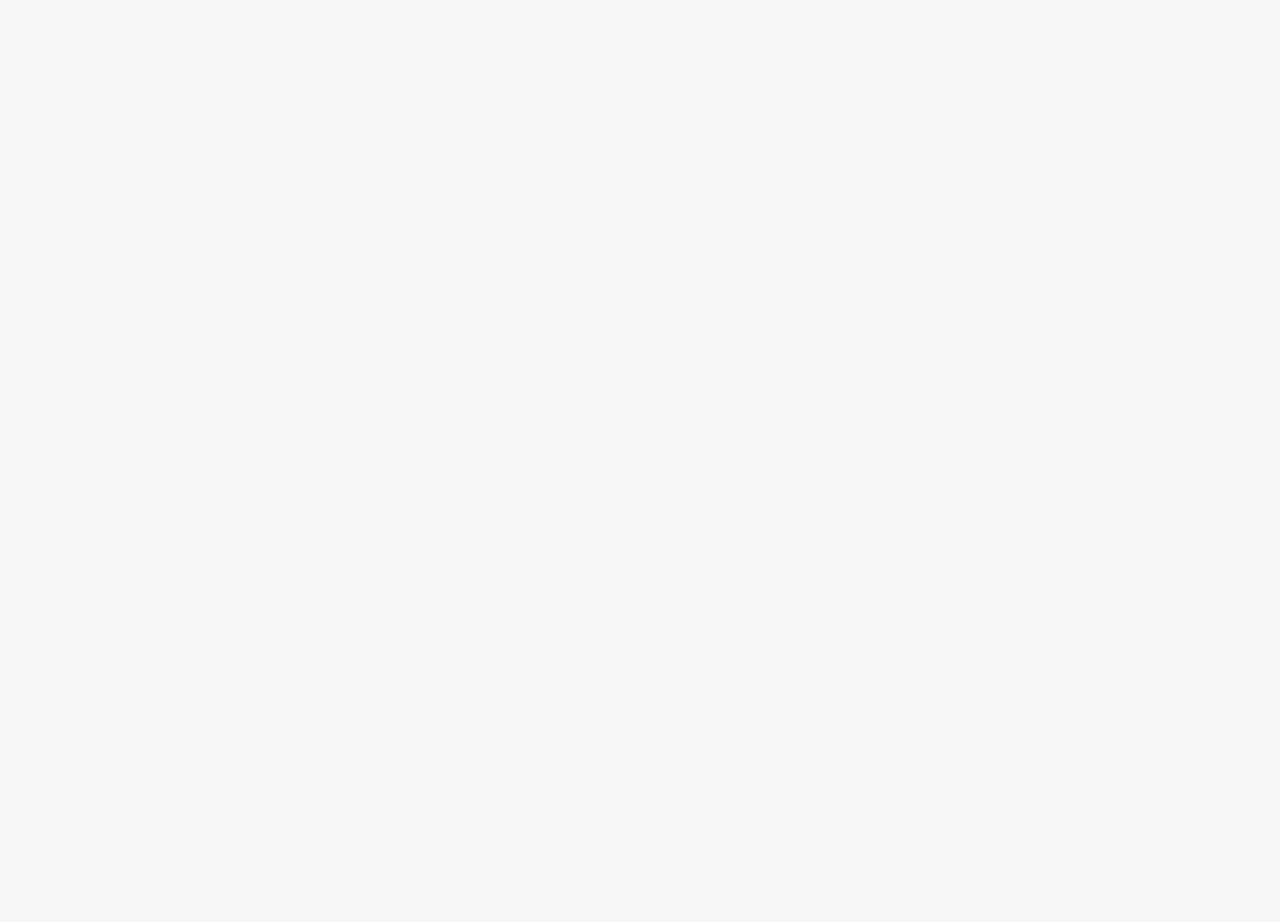
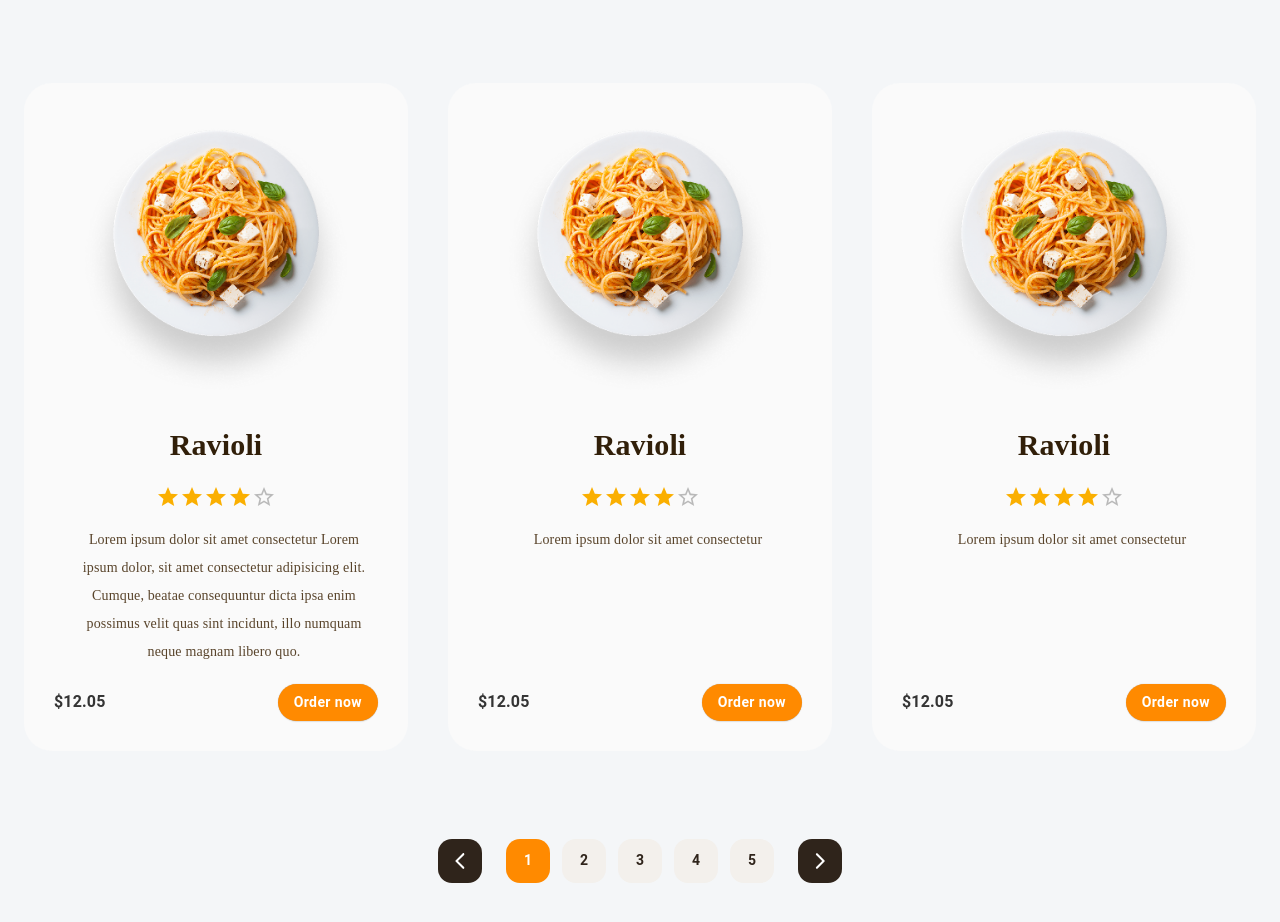
Before and after one commit to mirabdulloh/Delizioso-react, a React (Create React App) app: page / in a window 1280 px wide. Shown: the part 2040-2962 px from the top of the page. Before the commit the page ends 1593 px from the top, so only its background shows below. Built offline with nearby package versions, Linux system fonts and the light colour scheme.

Commit message:
feat: publish HomePage Menu sectional component

```diff
--- /dev/null
+++ b/src/app/screen/HomePage/PopularMenu.tsx
@@ -0,0 +1,168 @@
+import React from "react";
+import {
+  Container,
+  Typography,
+  Stack,
+  Box,
+  Button,
+  Rating,
+  IconButton,
+  Pagination,
+  PaginationItem,
+} from "@mui/material";
+import ArrowBackIosNewRoundedIcon from "@mui/icons-material/ArrowBackIosNewRounded";
+import ArrowForwardIosRoundedIcon from "@mui/icons-material/ArrowForwardIosRounded";
+
+import "../../../css/home.css";
+
+function PopularMenu() {
+  return (
+    <div className="popular-section">
+      <Container>
+        {/* TITLE */}
+        <Box className="popular-title">Our popular menu</Box>
+
+        {/* GRID */}
+        <Stack className="menu-grid">
+          {/* CARD 1 */}
+          <Stack className="menu-card">
+            <Box
+              component="img"
+              src="/imgs/header-img1.png"
+              className="menu-img"
+            />
+            <Box className="menu-name">Ravioli</Box>
+            <Box className="menu-stars">
+              <Rating
+                name="simple-controlled"
+                value={4}
+                //   onChange={(event, newValue) => {
+                //     setValue(newValue);
+                //   }}
+              />
+            </Box>
+            <Box className="menu-desc">
+              Lorem ipsum dolor sit amet consectetur Lorem ipsum dolor, sit amet
+              consectetur adipisicing elit. Cumque, beatae consequuntur dicta
+              ipsa enim possimus velit quas sint incidunt, illo numquam neque
+              magnam libero quo.
+            </Box>
+
+            <Stack direction="row" className="menu-footer">
+              <Typography className="price">$12.05</Typography>
+              <Button
+                variant="contained"
+                color="secondary"
+                className="order-btn"
+              >
+                Order now
+              </Button>
+            </Stack>
+          </Stack>
+
+          {/* CARD 2 */}
+          <Stack className="menu-card">
+            <Box
+              component="img"
+              src="/imgs/header-img1.png"
+              className="menu-img"
+            />
+            <Box className="menu-name">Ravioli</Box>
+            <Box className="menu-stars">
+              <Rating
+                name="simple-controlled"
+                value={4}
+                //   onChange={(event, newValue) => {
+                //     setValue(newValue);
+                //   }}
+              />
+            </Box>
+            <Box className="menu-desc">
+              Lorem ipsum dolor sit amet consectetur
+            </Box>
+
+            <Stack direction="row" className="menu-footer">
+              <Typography className="price">$12.05</Typography>
+              <Button
+                variant="contained"
+                color="secondary"
+                className="order-btn"
+              >
+                Order now
+              </Button>
+            </Stack>
+          </Stack>
+
+          {/* CARD 3 */}
+          <Stack className="menu-card">
+            <Box
+              component="img"
+              src="/imgs/header-img1.png"
+              className="menu-img"
+            />
+            <Box className="menu-name">Ravioli</Box>
+            <Box className="menu-stars">
+              <Rating
+                name="simple-controlled"
+                value={4}
+                //   onChange={(event, newValue) => {
+                //     setValue(newValue);
+                //   }}
+              />
+            </Box>
+            <Box className="menu-desc">
+              Lorem ipsum dolor sit amet consectetur
+            </Box>
+
+            <Stack direction="row" className="menu-footer">
+              <Typography className="price">$12.05</Typography>
+              <Button
+                variant="contained"
+                color="secondary"
+                className="order-btn"
+              >
+                Order now
+              </Button>
+            </Stack>
+          </Stack>
+        </Stack>
+
+        <Stack className="pagination-wrap" direction="row" alignItems="center">
+          <IconButton
+            className="pg-arrow"
+            // disabled={page <= 1}
+            // onClick={() => onChange(page - 1)}
+          >
+            <ArrowBackIosNewRoundedIcon fontSize="small" />
+          </IconButton>
+
+          <Pagination
+            page={1}
+            count={5}
+            // onChange={(_, p) => onChange(p)}
+            siblingCount={1}
+            boundaryCount={1}
+            hidePrevButton
+            hideNextButton
+            renderItem={(item) => (
+              <PaginationItem
+                {...item}
+                className={`pg-item ${item.selected ? "is-active" : ""}`}
+              />
+            )}
+          />
+
+          <IconButton
+            className="pg-arrow"
+            // disabled={100 >= 8}
+            // onClick={() => onChange(page + 1)}
+          >
+            <ArrowForwardIosRoundedIcon fontSize="small" />
+          </IconButton>
+        </Stack>
+      </Container>
+    </div>
+  );
+}
+
+export default PopularMenu;
--- a/src/app/screen/HomePage/WelcomePage.tsx
+++ b/src/app/screen/HomePage/WelcomePage.tsx
@@ -1,5 +1,5 @@
 import React from "react";
-import { Box, Container, Typography, Button } from "@mui/material";
+import { Box, Container, Button } from "@mui/material";
 import "../../../css/home.css";
 
 function WelcomePage() {
--- a/src/app/screen/HomePage/index.tsx
+++ b/src/app/screen/HomePage/index.tsx
@@ -1,7 +1,13 @@
+import PopularMenu from "./PopularMenu";
 import WelcomePage from "./WelcomePage";
 
 function HomePage() {
-  return <WelcomePage />;
+  return (
+    <>
+      <WelcomePage />
+      <PopularMenu />
+    </>
+  );
 }
 
 export default HomePage;
--- a/src/css/home.css
+++ b/src/css/home.css
@@ -13,6 +13,7 @@
 .welcome-grid {
   display: grid;
   margin-top: 150px;
+  margin-bottom: 70px;
   grid-template-columns: 1fr 1fr;
   align-items: center;
   gap: 70px;
@@ -157,3 +158,157 @@
     width: 65px;
   }
 }
+
+.popular-section {
+  padding: 100px 0;
+}
+
+/* TITLE */
+.popular-title {
+  margin-top: 120px;
+  margin-bottom: 80px;
+  text-align: center;
+  color: #311f09;
+  font-family: Tinos;
+  font-size: 80px;
+  font-style: normal;
+  font-weight: 700;
+  line-height: 200%; /* 160px */
+}
+
+/* TABS */
+.popular-tabs {
+  justify-content: center;
+  margin-bottom: 60px;
+}
+
+.tab {
+  border-radius: 999px !important;
+  padding: 10px 26px !important;
+  background: #f5f5f5 !important;
+  text-transform: none !important;
+}
+
+.tab.active {
+  background: #2d1f12 !important;
+  color: white !important;
+}
+
+/* GRID */
+.menu-grid {
+  display: grid !important;
+  grid-template-columns: repeat(3, 1fr);
+  gap: 40px;
+}
+
+/* CARD */
+.menu-card {
+  height: 100%;
+  width: 100%;
+  background: #fafafa;
+  border-radius: 28px;
+  padding: 30px;
+  text-align: center;
+  transition: 0.25s;
+  justify-content: space-between;
+  align-items: center;
+}
+
+.menu-card:hover {
+  transform: translateY(-6px);
+  box-shadow: 0 16px 30px rgba(0, 0, 0, 0.08);
+}
+
+.menu-img {
+  width: 271.788px;
+  height: 271.788px;
+  margin-top: 10px;
+  object-fit: contain;
+  margin-bottom: 20px;
+}
+
+.menu-name {
+  color: #311f09;
+  font-family: Poppins;
+  font-size: 30px;
+  font-style: normal;
+  font-weight: 600;
+  line-height: 200%; /* 60px */
+}
+
+.menu-stars {
+  color: #ff8a00 !important;
+  margin: 10px 0 !important;
+}
+
+.menu-desc {
+  width: 287px;
+  color: #59442b;
+  text-align: center;
+  font-family: Poppins;
+  font-size: 14px;
+  font-style: normal;
+  font-weight: 400;
+  line-height: 200%; /* 28px */
+  margin-left: 16px;
+  margin-bottom: 18px;
+}
+
+.menu-footer {
+  width: 100%;
+  justify-content: space-between;
+  margin-top: 130px;
+  display: flex;
+  align-items: center;
+  margin-top: auto;
+}
+
+.price {
+  font-weight: 700 !important;
+}
+
+.order-btn {
+  border-radius: 999px !important;
+  text-transform: none !important;
+}
+
+/* ! PAgination */
+/* home.css */
+.pagination-wrap {
+  justify-content: center;
+  gap: 18px;
+  margin-top: 88px;
+}
+
+.pg-arrow {
+  width: 44px !important;
+  height: 44px !important;
+  border-radius: 14px !important;
+  background: #2f241b !important; /* dark brown */
+  color: #ffffff !important;
+}
+
+.pg-arrow.Mui-disabled {
+  opacity: 0.35 !important;
+  background: #2f241b !important;
+  color: #ffffff !important;
+}
+
+.pg-item {
+  margin: 0 6px !important;
+  min-width: 44px !important;
+  height: 44px !important;
+  border-radius: 14px !important;
+  background: #f3f0ec !important; /* light */
+  color: #2f241b !important;
+  font-weight: 600 !important;
+}
+
+.pg-item.is-active {
+  background: #ff8a00 !important; /* orange active */
+  color: #ffffff !important;
+}
+
+.pg-item .MuiPaginationItem-ellipsis {
+  color: #2f241b !important;
+}
```
